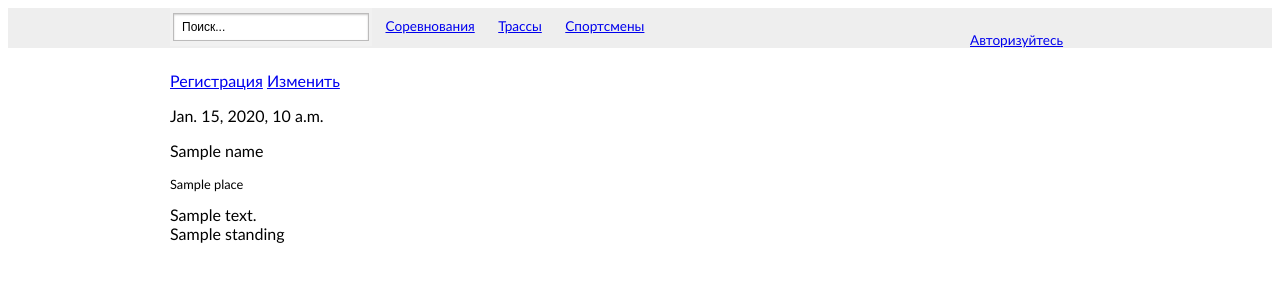
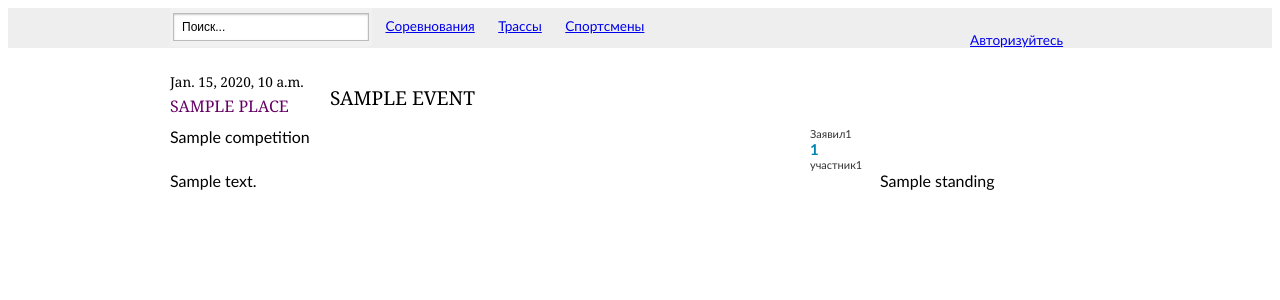
Before and after one commit to dsukhov1983/protocoller, a Django app: template src/protocoller/template/sport_event.html in a window 1280 px wide. Shown: the top 300 px of the page. Run offline with Django 3.2, Linux system fonts and the light colour scheme; the template is opened without the code that fills it: most values are stand-ins (such as "Sample title", 1, 10 or a date in 2020); some libraries are stand-ins or nearby versions.

Commit message:
event and protocol page first done

```diff
--- a/src/protocoller/media/css/style.css
+++ b/src/protocoller/media/css/style.css
@@ -80,3 +80,75 @@ body {
 .date{
     margin: 16px 0px 7px 0px;
 }
+
+.event h3{
+    font:100% Georgia,serif;
+    text-transform:uppercase;
+    margin: 4px 0px 10px 0px;
+}
+
+.event .date{
+    font:85% Georgia,serif;
+}
+
+.event a{
+    text-decoration: none;
+    color: #660066;
+}
+
+.comp a{
+    text-decoration: none;
+    color: #660066;
+}
+
+
+a.counter{
+    color:#333333;
+    display: block;
+    font-size: 11px;
+    text-decoration: none;
+}
+
+a.counter:hover{
+    text-decoration:underline;
+}
+
+span.counter-value{
+    color:#0084B4;
+    display:block;
+    font-size:15px;
+    font-weight:bold;
+    text-decoration: none;
+}
+
+.protocol{
+    font: 80% Arial;
+    line-height: 1.4em;
+}
+
+a.person{
+    text-decoration: none;
+}
+
+.widener .full { position: absolute; background: #fffcdc; z-index: 10; display: none; }
+.widener:hover { background: #fffcdc }
+.widener:hover .full { display: inline; border-top: 1px #fff solid; border-bottom: 1px #fff8b8 solid; margin: -1px -.33em; padding: 0 .33em; }
+.widener:hover .short { displa-: none }
+
+.protocol tbody tr:hover{
+    background: #eef0f4;
+}
+
+table.protocol{
+    border-collapse: collapse;
+}
+
+.protocol td{
+    padding:2px 4px;
+}
+
+.dns { background: #ccc }
+.dnf { background: #c99; color: #600 }
+.dsq { color: #c00; text-decoration: line-through; }
+.dsq-2 { color: #c00; font-size: 70% }
+.dsq-reason { color: #c00; font-size: 85%; }
--- a/src/protocoller/miner/admin.py
+++ b/src/protocoller/miner/admin.py
@@ -25,6 +25,7 @@ admin.site.register(models.Competition, CompetitionAdmin)
 
 class SportEventAdmin(admin.ModelAdmin):
 
+    date_hierarchy = 'date'
     list_display = ('id', 'name', 'date')
     #ordering = ('-date',)
 
--- a/src/protocoller/miner/templatetags/pretty_print.py
+++ b/src/protocoller/miner/templatetags/pretty_print.py
@@ -106,7 +106,7 @@ def print_user(user):
 <div class="profile">
 <span class="profile-name"> %(username)s </span>
 </div>
-""" % dict(username = user.openid_profiles.all()[0].nickname)
+""" % dict(username = user.username)
 
 
 
--- a/src/protocoller/miner/views.py
+++ b/src/protocoller/miner/views.py
@@ -554,8 +554,10 @@ def edit_event_view(request, event_id = None):
 
 def event_view(request, event_id):
     event = get_object_or_404(models.SportEvent, id = event_id)
+    regs_count = models.RegistrationMembership.objects.filter(
+        sport_event = event).count()
     return render_to_response('sport_event.html',
-                              dict(event = event),
+                              locals(),
                               context_instance = RequestContext(request))
 
 
--- a/src/protocoller/template/base.html
+++ b/src/protocoller/template/base.html
@@ -30,7 +30,7 @@
           <input class="searchfield" type="text" value="Поиск..." onfocus="if (this.value == 'Поиск...') {this.value = '';}" onblur="if (this.value == '') {this.value = 'Поиск...';}" />
         </form>
         <ul>
-          <li><a href="/races">Соревнования</a></li>
+          <li><a href="/">Соревнования</a></li>
           <li><a href="/places">Трассы</a></li>
           <li><a href="/sportsmen">Спортсмены</a></li>
         </ul>
@@ -47,12 +47,12 @@
     </div>
   </div>
   <div class="container_12">
-    <div class="grid_12" id="content">
+    <div id="content">
       {% block content %}{% endblock %}
     </div>
   </div>
   <div class="container_12">
-    <div class="grid_12" id="footer">
+    <div id="footer">
       {% block footer %}{% endblock %}
     </div>
   </div>
--- a/src/protocoller/template/main.html
+++ b/src/protocoller/template/main.html
@@ -5,7 +5,7 @@
 
 {% block content %}
 
-<div class="grid_6 alpha">
+<div class="grid_6">
   <h1>Прошедшие</h1>
   {% for date, events in past_groups %}
   <div class="event_group">
@@ -28,7 +28,7 @@
   </div>
 </div>
 
-<div class="grid_6 omega">
+<div class="grid_6">
   <h1>Предстоящие</h1>
   {% for date, events in coming_groups %}
   <div class="event_group">
--- a/src/protocoller/template/sport_event.html
+++ b/src/protocoller/template/sport_event.html
@@ -3,17 +3,46 @@
 {% load pytils_dt %}
 {% load pretty_print %}
 {% load markup %}
+{% load pytils_numeral %}
 
 {% block content %}
-<a href="{% url event_registration event.id %}">Регистрация</a>
-<a href="{% url edit_event event.id %}">Изменить</a>
-<div class="comp-header">
-  <p class="date">{{ event.date|ru_strftime:"%d %B %Y" }}</p>
-  <p class="event">{{ name }}</p>
-  <p class="place">{{ event.place|default:"" }}</p>
+<div class="grid_2 event">
+  <span class="date">{{ event.date|ru_strftime:"%d %B %Y" }}</span>
+  <h3><a href="{% url place event.place.slug %}">{{ event.place }}</a></h3>
 </div>
-
-<div>{{ event.description|markdown }}</div>
+<div class="grid_8">
+  <h1>{{ event.name }}</h1>
+</div>
+<div class="clear"></div>
+<div class="grid_8">
+  {% for comp in event.competitions.all %}
+  {% if forloop.first %}<div class="grid_2 alpha comp">
+  {% else %}
+  {% if forloop.last %}<div class="grid_2 omega comp">
+  {% else %}
+  <div class="grid_2 comp">
+  {% endif %}
+  {% endif %}
+  {% if comp.processed %}
+  <a href="{% url protocol comp.id %}">{{ comp }}</a>
+  {% else %}
+  <span>{{ comp }}</span>
+  {% endif %}
+  </div>
+  {% endfor %}
+</div>
+<div class="grid_4">
+  {% if regs_count > 0 %}
+  <a href="" class="counter">
+    Заявил{{ regs_count|choose_plural:"ся,ись,ись" }} <span class="counter-value">{{ regs_count }}</span> участник{{ regs_count|choose_plural:",а,ов" }}
+  </a>
+  {% endif %}
+  {% if event.registration_open %}
+  <a href="">Заявиться</a>
+  {% endif %}
+</div>
+<div class="clear"></div>
+<div class="grid_9">{{ event.description|markdown }}</div>
 <div>{{ event.standing|markdown}}
 
 {% endblock %}
```
Also changed, not shown: src/protocoller/miner/models.py (+9 -3 lines), src/protocoller/template/protocol.html (+46 -19 lines), src/protocoller/urls.py (+8 -8 lines).
